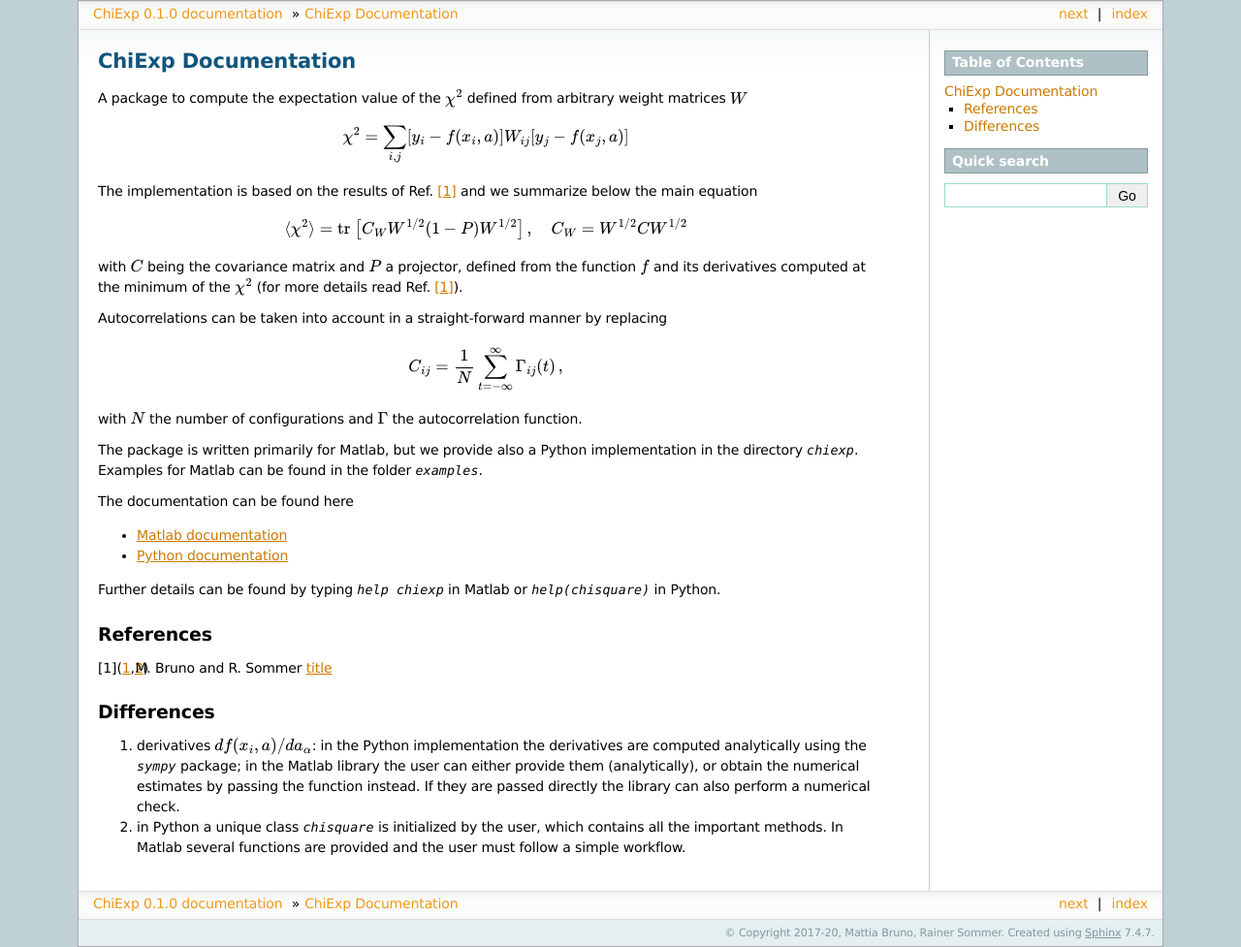
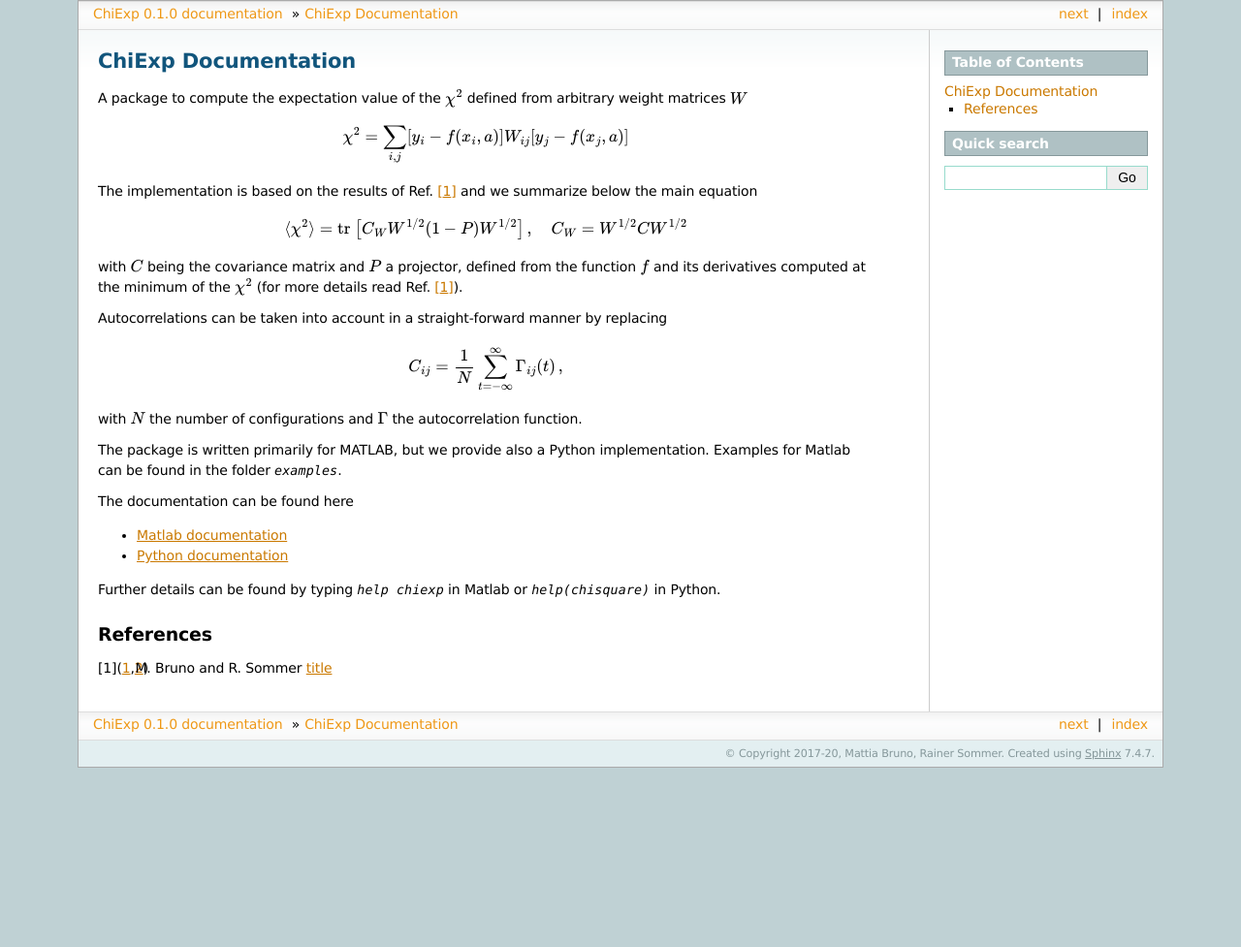
Before and after one commit to mbruno46/chiexp, a Sphinx documentation site: the page built from doc/index.rst, in a window 1280 px wide. Shown: the whole page at 97% size. Built offline with Sphinx 7.4.7, drawn with Linux system fonts in a browser that asks for light colours; after the commit the page ends 900 px from its top, so only the background shows below that.

Commit message:
doc improved

```diff
--- a/doc/index.rst
+++ b/doc/index.rst
@@ -28,8 +28,8 @@ Autocorrelations can be taken into account in a straight-forward manner by repla
 with :math:`N` the number of configurations and :math:`\Gamma` the autocorrelation function.
 
 
-The package is written primarily for Matlab, but we provide also a Python
-implementation in the directory `chiexp`.
+The package is written primarily for MATLAB, but we provide also a Python
+implementation.
 Examples for Matlab can be found in the folder `examples`.
 
 .. toctree::
@@ -47,16 +47,3 @@ References
 ----------
 
 .. [1] M. Bruno and R. Sommer `title <https://arxiv.org>`__
-
-Differences
------------
-
-1. derivatives :math:`df(x_i,a)/da_\alpha`: in the Python implementation the derivatives
-   are computed analytically using the `sympy` package; in the Matlab library
-   the user can either provide them (analytically), or obtain the numerical estimates
-   by passing the function instead. If they are passed directly the library can also
-   perform a numerical check.
-
-2. in Python a unique class `chisquare` is initialized by the user, which contains all
-   the important methods. In Matlab several functions are provided and the user must
-   follow a simple workflow.
```
